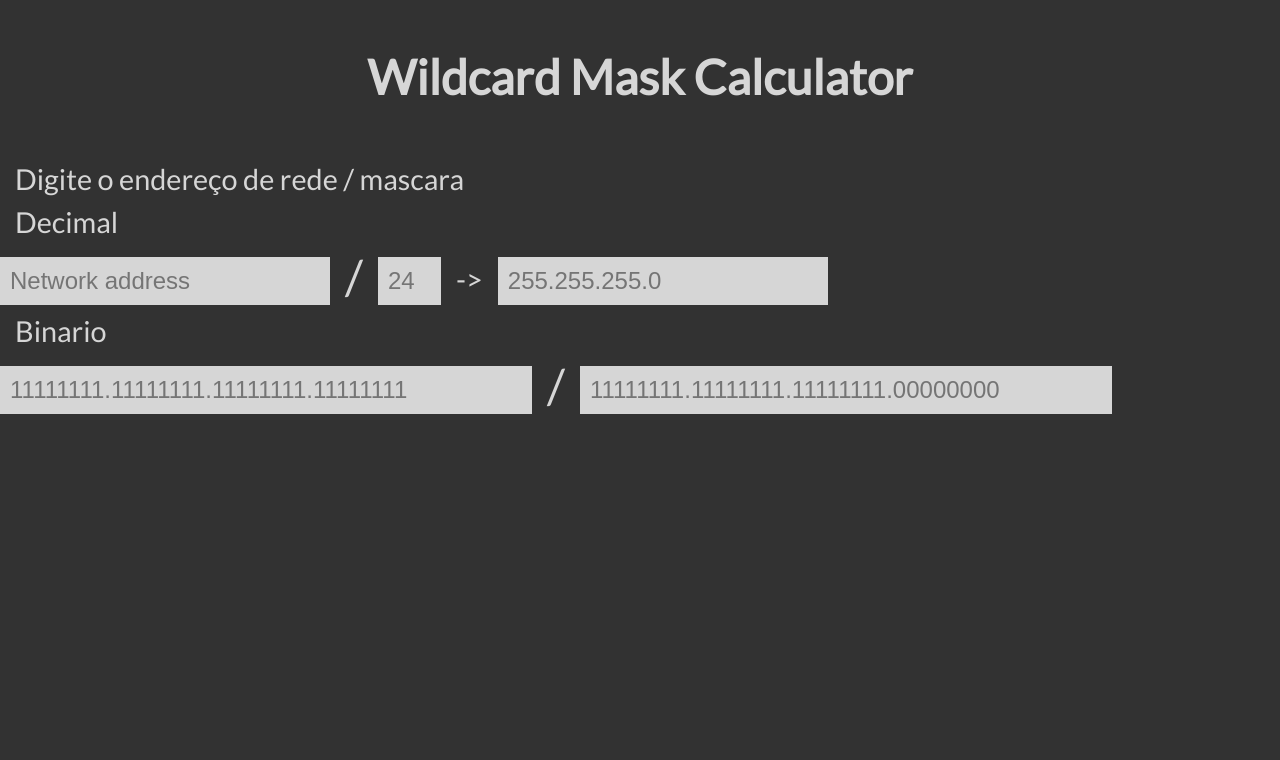
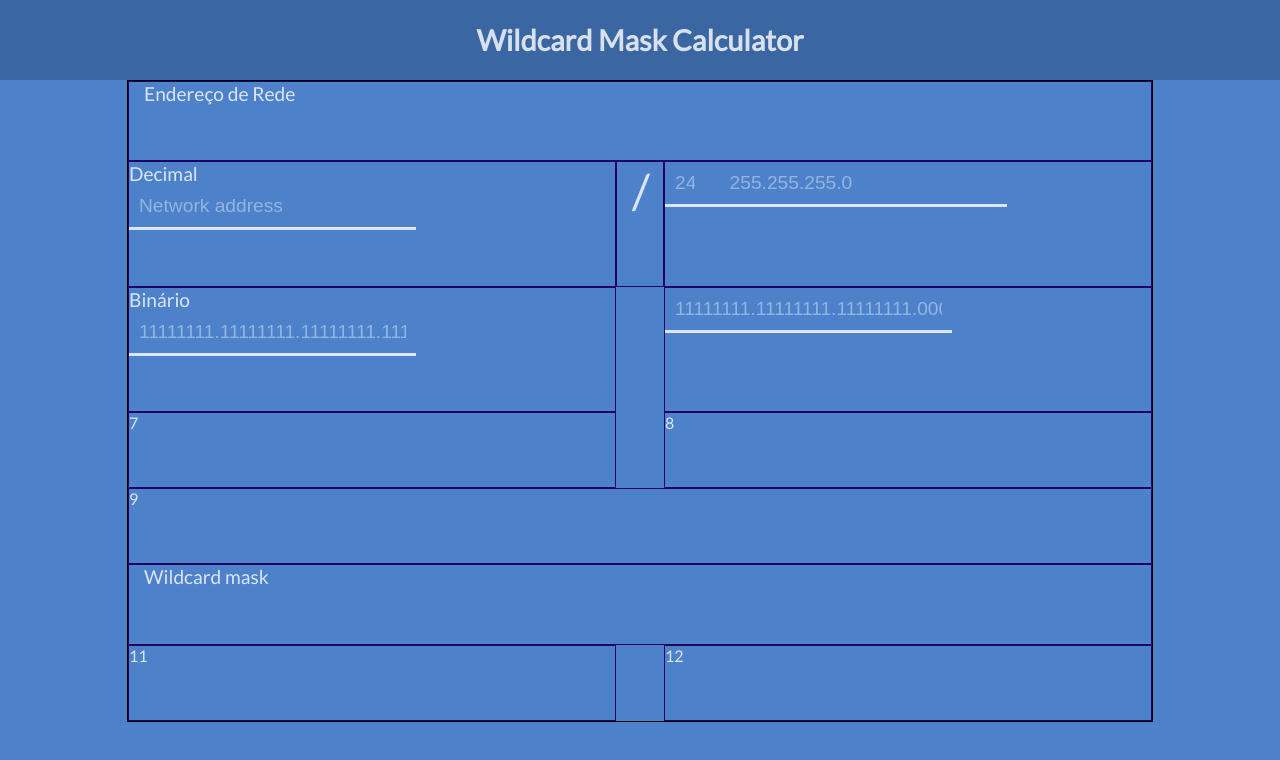
Before and after one commit to henriquepw/wildcard-mask-calculator, a React (Create React App) app: page / in a window 1280 px wide. Shown: the top 760 px of the page. Built offline with nearby package versions, Linux system fonts and the light colour scheme; a web font is replaced by a local one.

Commit message:
grid container

```diff
--- a/src/components/Input/Input.js
+++ b/src/components/Input/Input.js
@@ -1,8 +1,9 @@
 import React from 'react';
-import Input from './Input.style';
+import { Container, Input } from './Input.style';
 
 export default props => (
-    <div>
-        <Input type='text' name='ip'></Input>
-    </div>
+    <Container>
+        <label>{props.name}</label>
+        <Input {...props.input} />
+    </Container>
 );
--- a/src/components/Input/Input.style.js
+++ b/src/components/Input/Input.style.js
@@ -1,5 +1,49 @@
-import styled from 'styled-components';
+import styled, { css } from 'styled-components';
+import Colors from '../../styles/colors';
 
-export default styled.input`
+const Container = styled.div`
+    display: inline-block;
 
+    label {
+        display: block;
+        font-size: 1.2em;
+        margin: 0px;
+    }
 `;
+
+const Input = styled.input`
+    background-color: transparent;
+
+    width: 100%;
+    font-size: 1.2em;
+    padding: 10px;
+    border: none;
+    border-bottom: 3px solid ${Colors.secundaryTextColor};
+
+    color: ${Colors.secundaryTextColor};
+    outline: none;
+
+    ::placeholder {
+        color: rgba(255, 255, 255, .4);
+    }
+
+    &:focus {
+        border-bottom-color: ${Colors.header}
+    }
+
+    ${({ width }) =>
+        width && css`
+            width: ${width};
+        `}
+
+    ${({ start }) =>
+        start && css`
+            grid-column-start: ${start};
+        `}
+    ${({ end }) =>
+        end && css`
+            grid-column-start: ${end};
+        `}
+`;
+
+export { Container, Input };
--- a/src/index.js
+++ b/src/index.js
@@ -1,6 +1,7 @@
 import React from 'react';
 import ReactDOM from 'react-dom';
 import * as serviceWorker from './serviceWorker';
+
 import App from './pages/App/App';
 
 ReactDOM.render(<App />, document.getElementById('root'));
--- a/src/pages/App/App.js
+++ b/src/pages/App/App.js
@@ -1,7 +1,10 @@
 import React, { Component } from 'react';
 
+import Input from '../../components/Input/Input';
+
 import GlobalStyle from '../../styles/globalStyle';
-import { Container, Input, Text } from './App.style';
+import { Container, Header, Text } from './App.style';
+import { Box, Cell } from '../../styles/grid';
 
 class App extends Component {
     constructor(props) {
@@ -70,14 +73,16 @@ class App extends Component {
             } else {
                 const { mask } = this.state;
                 const bin = `${'1'.repeat(mask)}${'0'.repeat(32 - mask)}`;
-                maskBin = `${bin.substr(0, 8)}.${bin.substr(8, 8)}.${bin.substr(16, 8)}.${bin.substr(24, 8)}`;
+                maskBin = `${bin.substr(0, 8)}.${bin.substr(8, 8)}.${bin.substr(
+                    16,
+                    8
+                )}.${bin.substr(24, 8)}`;
             }
 
             await this.setState({ maskBin });
 
             if (origin === 'mask255') this.handleMask({});
             else this.handleMask255({});
-
         }
     };
 
@@ -95,56 +100,87 @@ class App extends Component {
         return (
             <Container>
                 <GlobalStyle />
+                <Header>
                     <h1>Wildcard Mask Calculator</h1>
+                </Header>
 
-                <Text display='block'>Digite o endereço de rede / mascara</Text>
-                <Text display='block'>Decimal</Text>
+                <Box>
+                    <Cell rowAll>
+                        <Text start='1' end='span 3'>
+                            Endereço de Rede
+                        </Text>
+                    </Cell>
+                    <Cell>
                         <Input
-                    //width='8em'
-                    type='text'
-                    placeholder='Network address'
-                    value={this.state.address}
-                    onChange={this.handleAddress}
+                            name='Decimal'
+                            input={{
+                                type: 'text',
+                                placeholder: 'Network address',
+                                value: this.state.address,
+                                onChange: this.handleAddress
+                            }}
                         />
+                    </Cell>
+                    <Cell>
                         <Text size='3em' margin='0px 15px 0px 15px'>
                             /
                         </Text>
+                    </Cell>
+                    <Cell>
                         <Input
-                    width='1.8em'
-                    type='number'
-                    min='8'
-                    max='30'
-                    placeholder='24'
-                    value={this.state.mask}
-                    onChange={this.handleMask}
+                            input={{
+                                width: '1.8em',
+                                type: 'number',
+                                min: '8',
+                                max: '30',
+                                placeholder: '24',
+                                value: this.state.mask,
+                                onChange: this.handleMask
+                            }}
                         />
-                <Text margin='9px 15px 9px 15px'> -> </Text>
                         <Input
-                    type='text'
-                    placeholder='255.255.255.0'
-                    value={this.state.mask255}
-                    onChange={this.handleMask255}
+                            input={{
+                                type: 'text',
+                                placeholder: '255.255.255.0',
+                                value: this.state.mask255,
+                                onChange: this.handleMask255
+                            }}
                         />
-
-                <Text display='block'>Binario</Text>
-
+                    </Cell>
+                    <Cell>
                         <Input
-                    width='40%'
-                    type='text'
-                    placeholder='11111111.11111111.11111111.11111111'
-                    value={this.state.addressBin}
-                    onChange={this.handleAddressBin}
+                            name='Binário'
+                            input={{
+                                type: 'text',
+                                placeholder:
+                                    '11111111.11111111.11111111.11111111',
+                                value: this.state.addressBin,
+                                onChange: this.handleAddressBin
+                            }}
                         />
-                <Text size='3em' margin='0px 15px 0px 15px'>
-                    /
-                </Text>
+                    </Cell>
+                    <Cell right>
                         <Input
-                    width='40%'
-                    type='text'
-                    placeholder='11111111.11111111.11111111.00000000'
-                    value={this.state.maskBin}
-                    onChange={this.handleMaskBin}
+                            start='4'
+                            input={{
+                                type: 'text',
+                                placeholder:
+                                    '11111111.11111111.11111111.00000000',
+                                value: this.state.maskBin,
+                                onChange: this.handleMaskBin
+                            }}
                         />
+                    </Cell>
+                    <Cell>7</Cell>
+                    <Cell right>8</Cell>
+                    <Cell rowAll>9</Cell>
+                    <Cell rowAll>
+                        <Text start='1' end='span 3'>
+                            Wildcard mask
+                        </Text></Cell>
+                    <Cell>11</Cell>
+                    <Cell right>12</Cell>
+                </Box>
             </Container>
         );
     }
--- a/src/pages/App/App.style.js
+++ b/src/pages/App/App.style.js
@@ -1,51 +1,65 @@
 import styled, { css } from 'styled-components';
+import Colors from '../../styles/colors';
 
 const Container = styled.div`
-    background-color: rgba(50, 50, 50);
-    color: rgba(255, 255, 255, 0.8);
+    display: flex;
+    flex-direction: column;
+    align-items: center;
+
+    background-color: ${Colors.primaryDarkColor};
+    color: ${Colors.secundaryTextColor};
+
     width: 100vw;
     height: 100vh;
+`;
 
+const Box = styled.div`
+    display: grid;
+
+    grid-template-columns: 1fr 3em 1fr;
+`;
+
+const Header = styled.header`
+    background-color: ${Colors.header};
+    width: 100vw;
     h1 {
         margin: auto;
-        padding-top: 1em;
-        padding-bottom: 1em;
+        padding-top: 0.8em;
+        padding-bottom: 0.8em;
 
-        font-size: 3em;
+        font-size: 1.8em;
         text-align: center;
     }
 `;
 
-const Input = styled.input`
-    background-color: rgba(255, 255, 255, 0.8);
-    display: inline-block;
+const Text = styled.label`
+    vertical-align: bottom;
+    margin: 9px 15px 9px 15px;
+    font-size: 1.2em;
 
-    padding: 10px;
-    border: 0px;
-    font-size: 1.5em;
+    ${({ margin }) =>
+        margin && css`
+            margin: ${margin};
+        `}
 
-    ${({ width }) => width && css`
-        width: ${width};
-    `}
+    ${({ size }) =>
+        size && css`
+            font-size: ${size};
+        `}
+
+    ${({ display }) =>
+        display && css`
+            display: ${display};
+        `}
+
+    ${({ start }) =>
+        start && css`
+            grid-column-start: ${start};
+        `}
+    ${({ end }) =>
+        end && css`
+            grid-column-end: ${end};
+        `}
 `;
 
-const Text = styled.p`
-    display: inline-block;
-    vertical-align: bottom;
-    margin: 9px 15px 9px 15px;
-    font-size: 1.8em;
-
-    ${({ margin }) => margin && css`
-        margin: ${margin};
-    `}
-
-    ${({ size }) => size && css`
-        font-size: ${size};
-    `}
-
-    ${({ display }) => display && css`
-        display: ${display};
-    `}
-`;
-
-export { Container, Input, Text };
+export { Container, Box, Header, Text };
--- /dev/null
+++ b/src/styles/colors.js
@@ -0,0 +1,8 @@
+export default {
+    primaryColor: '#82b1ff',
+    primaryLightColor: '#b6e3ff',
+    primaryDarkColor: '#4d82cb',
+    primaryTextColor: 'rgba(0, 0, 0, 0.5)',
+    secundaryTextColor: 'rgba(255, 255, 255, 0.8)',
+    header: '#3A66A2'
+};
--- /dev/null
+++ b/src/styles/grid.js
@@ -0,0 +1,27 @@
+import styled, { css } from 'styled-components';
+
+const Box = styled.div`
+    width: 80vw;
+    height: 80vh;
+    border: 1px solid #000;
+
+    display: grid;
+    grid-template-columns: 1fr 3em 1fr;
+`;
+
+const Cell = styled.div`
+    border: 1px solid #200260;
+
+    ${({ rowAll }) =>
+        rowAll && css`
+            grid-column-start: 1;
+            grid-column-start: span 3;
+        `}
+
+    ${({ right }) =>
+        right && css`
+            grid-column-start: 3;
+        `}
+`;
+
+export { Box, Cell };
```
Lines whose indentation alone changed are shown as unchanged.
